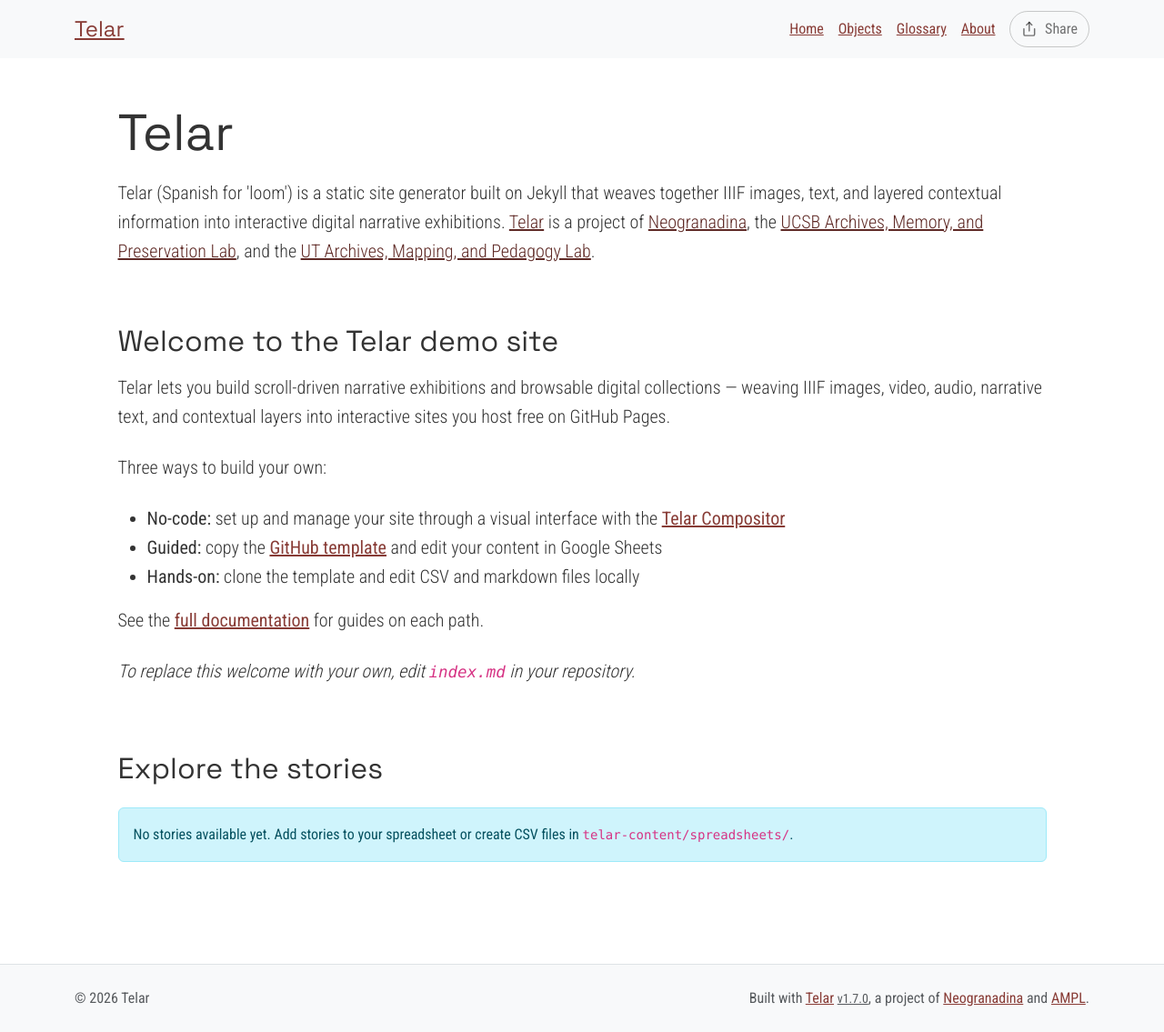
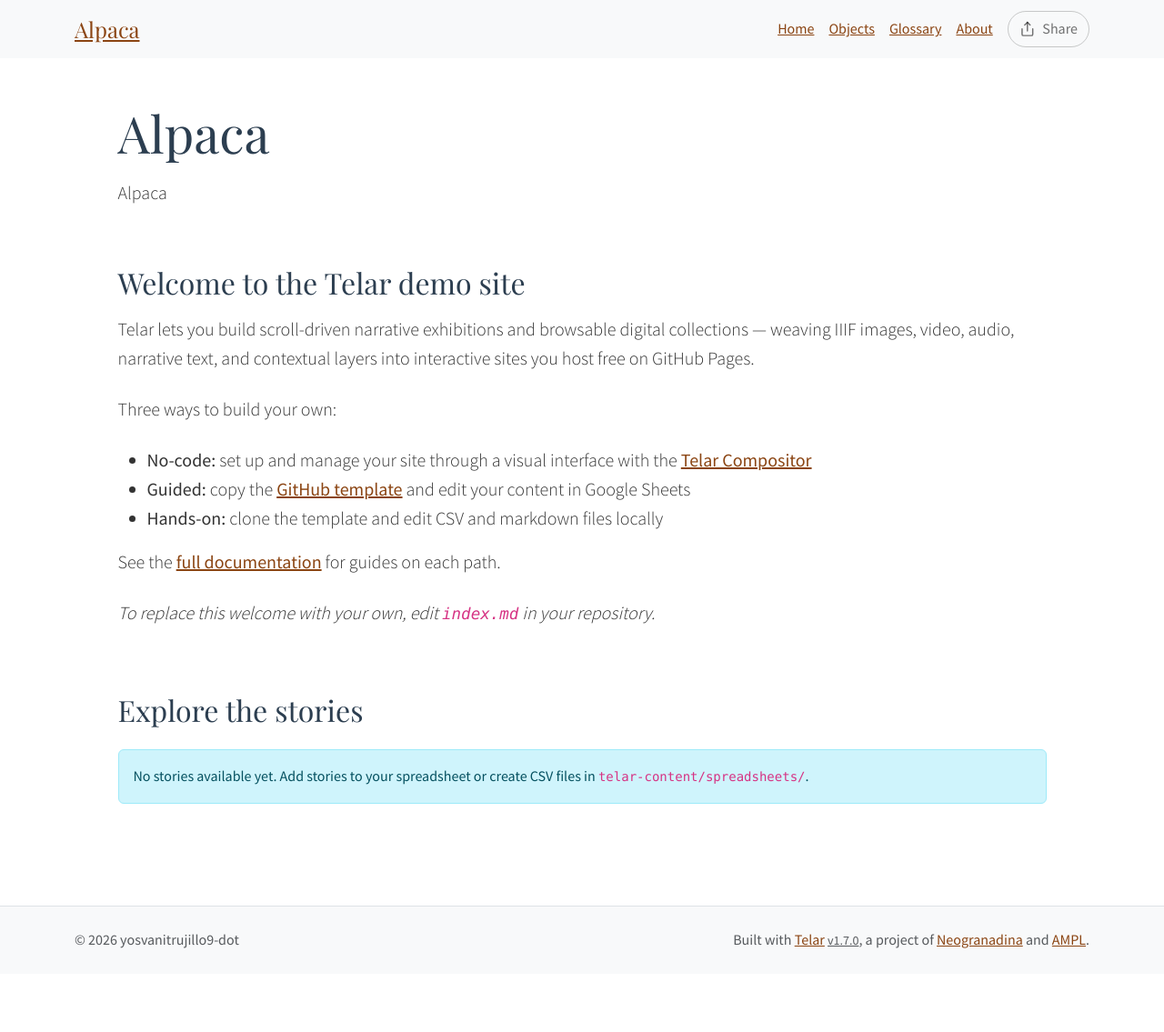
Before and after one commit to yosvanitrujillo9-dot/alpaca, a Jekyll site: the page built from index.md, in a window 1280 px wide. Shown: the whole page at 91% size. Built offline with Jekyll 4.4.1, drawn with Linux system fonts in a browser that asks for light colours; after the commit the page ends 1071 px from its top, so only the background shows below that.

Commit message:
Set up site configuration and starter content

```diff
--- a/_config.yml
+++ b/_config.yml
@@ -2,13 +2,13 @@
 # https://telar.org
 
 # Site Settings
-title: "Telar"
-description: "Telar (Spanish for 'loom') is a static site generator built on Jekyll that weaves together IIIF images, text, and layered contextual information into interactive digital narrative exhibitions. <a href='https://github.com/UCSB-AMPLab/telar'>Telar</a> is a project of <a href='https://neogranadina.org'>Neogranadina</a>, the <a href='https://ampl.clair.ucsb.edu/'>UCSB Archives, Memory, and Preservation Lab</a>, and the <a href='https://liberalarts.utexas.edu/history/'>UT Archives, Mapping, and Pedagogy Lab</a>."
-url: "https://ampl.clair.ucsb.edu"
-baseurl: "/telar"
-author: ""
+title: "Alpaca"
+description: "Alpaca"
+url: "https://yosvanitrujillo9-dot.github.io"
+baseurl: "/alpaca"
+author: "yosvanitrujillo9-dot"
 email: ""
-telar_theme: "trama" # Options: trama, paisajes, neogranadina, santa-barbara, austin, or custom
+telar_theme: "paisajes" # Options: trama, paisajes, neogranadina, santa-barbara, austin, or custom
 logo: ""
 telar_language: "en" # Options: "en" (English), "es" (Español)
 collection_mode: false # Set to true to show objects first with large thumbnails and stories below with small thumbnails (collection-first homepage)
@@ -18,7 +18,7 @@
   show_on_homepage: true # Set to false to hide stories section from homepage (stories still accessible via direct URL)
   show_story_steps: true # Set to false to hide "Step X" overlay in stories
   show_object_credits: true # Set to true to display object credits badge (bottom-left corner, dismissable)
-  include_demo_content: true # Fetch demo stories from content.telar.org. Switch this off to hide demo stories and their content.
+  include_demo_content: false # Fetch demo stories from content.telar.org. Switch this off to hide demo stories and their content.
 
 # Collection Interface Settings
 collection_interface:
@@ -45,7 +45,7 @@
 #    - If using GitHub Pages: GitHub Actions will automatically discover tab GIDs and fetch CSVs
 #    - If running locally: Run `python3 scripts/fetch_google_sheets.py` before building
 google_sheets:
-  enabled: true
+  enabled: false
   published_url: "https://docs.google.com/spreadsheets/d/e/2PACX-1vT9eeRoyQCr1j-1uDaWBm-rgZNXtn9A-mepL0I4dqDTx2-E_6gbVD-8x0DYDVhppiAzrFpd20_9cr3z/pubhtml"
 
 #
--- a/telar-content/spreadsheets/glossary.csv
+++ b/telar-content/spreadsheets/glossary.csv
@@ -2,6 +2,4 @@
 id_término,titulo,definición
 # Make it lower-case and avoid spaces.,# Please provide a title — this is required.,"Panel content: write text here, paste markdown, or the name of an .md file in /components/texts/glossary/ (the .md extension is required)"
 # Escríbelo en minúsculas y sin espacios.,# Incluye un título: este campo es obligatorio.,"Contenido del panel: escribe texto aquí, pega markdown, o indica un archivo archivo .md en /components/texts/glossary/ (la extensión .md es obligatoria)"
-telar,Telar,"Telar (Spanish for 'loom') is a minimal-computing framework that weaves together IIIF images, audio, video, and texts to create layered visual narratives for digital scholarship, public exhibitions, community storytelling, and classroom projects. Learn more at [Telar.org](https://telar.org)
-
-Telar es un marco de computación mínima que entreteje imágenes IIIF, audio, video y textos en narrativas visuales por capas para humanidades digitales, exposiciones públicas, narrativa comunitaria y proyectos en el salón de clase. Aprende más en [Telar.org](https://telar.org)"
+telar,Telar,"Telar (Spanish for 'loom') is a minimal-computing framework that weaves together IIIF images, audio, video, and texts to create layered visual narratives for digital scholarship, public exhibitions, community storytelling, and classroom projects. Learn more at [Telar.org](https://telar.org)"
--- a/telar-content/spreadsheets/plantilla_en_blanco.csv
+++ /dev/null
@@ -1,5 +0,0 @@
-paso,objeto,página,x,y,zoom,inicio_clip,fin_clip,bucle,texto_alt,pregunta,respuesta,boton_capa1,contenido_capa1,boton_capa2,contenido_capa2
-#,id_objeto de la pestaña objetos / objects,para objetos con múltiples páginas,Posición horizontal 0-1 (0.5 = centro),Posición vertical 0-1 (0.5 = centro),1.0 = imagen completa,"Tiempo de inicio para clips de video/audio, ej. ""1:30"" (m:ss) o ""90"" (segundos)",Tiempo de fin para clips de video/audio,sí para repetir el clip (loop),"Describe lo que se ve en esta vista ampliada para lectores de pantalla. Si se deja vacío, se usa la descripción de imagen del objeto.",Encabezado para este paso,Texto breve de 1-2 oraciones,"Texto opcional del botón (predeterminado: ""Saber más"")","Contenido del panel: escribe texto aquí, pega markdown, o indica ruta a archivo .md (ej. tu-historia/archivo.md)","Texto opcional del segundo botón (predeterminado: ""Profundizar más"")","Segundo panel: escribe texto aquí, pega markdown, o indica ruta a archivo .md"
-1,telar-placeholder,,,,,,,,,pregunta,respuesta,,,,
-2,telar-placeholder,,,,,,,,,pregunta,respuesta,,,,
-3,telar-placeholder,,,,,,,,,pregunta,respuesta,,,,
--- a/telar-content/spreadsheets/project.csv
+++ b/telar-content/spreadsheets/project.csv
@@ -3,4 +3,3 @@
 #,# Must match the tab name exactly. Use lowercase letters and hyphens (e.g. allegorical-woman),Story title,Optional subtitle,Optional attribution (supports markdown),"If ""yes"", then users will need the key you set in _config.yml to access this story."
 #,# Debe coincidir con el nombre de la pestaña exactamente. Usa letras minúsculas y guiones (p. ej. mujer-alegorica),Título de la historia,Subtítulo opcional,Atribución opcional (admite markdown),"Si ""sí"", los usuarios deberán utilizar la clave que fijes en _config.yml"
 1,blank_template,replace me with your title,,,FALSE
-2,plantilla_en_blanco,reemplázame con tu título,,,FALSE
```
Also changed, not shown: telar-content/texts/stories/plantilla_en_blanco/ejemplo-panel.md (deleted, +0 -9 lines).
